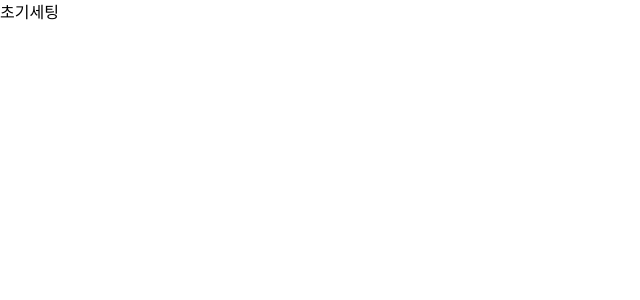
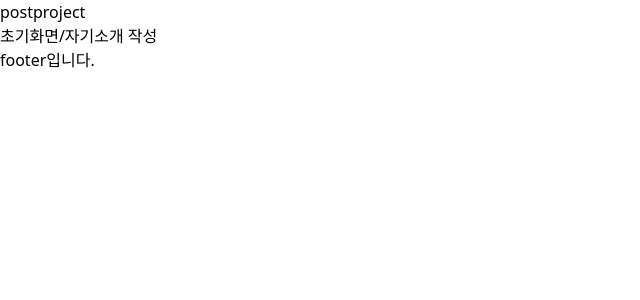
Before and after one commit to 96limshyun/next-my-blog, a Next.js app: page / in a window 1280 px wide. Shown: the top 300 px of the page, without its empty margins (0-640 px from the left). Built offline with nearby package versions, Linux system fonts and the light colour scheme.

Commit message:
[Feat]: Header, Footer 칸 생성

```diff
--- a/src/app/layout.tsx
+++ b/src/app/layout.tsx
@@ -1,5 +1,7 @@
 import type { Metadata } from "next";
 import "./globals.css";
+import Header from "@/components/Header/Header";
+import Footer from "@/components/Footer/Footer";
 
 export const metadata: Metadata = {
   title: "Create Next App",
@@ -13,7 +15,11 @@ export default function RootLayout({
 }>) {
   return (
     <html lang="ko">
-      <body>{children}</body>
+      <body >
+        <Header />
+        <main >{children}</main>
+        <Footer/>
+      </body>
     </html>
   );
 }
--- a/src/app/page.tsx
+++ b/src/app/page.tsx
@@ -2,6 +2,6 @@ import Image from "next/image";
 
 export default function Home() {
   return (
-    <div>초기세팅</div>
+    <div>초기화면/자기소개 작성</div>
   );
 }
--- /dev/null
+++ b/src/app/post/page.tsx
@@ -0,0 +1,5 @@
+export const PostPage = () => {
+    return(
+        <div>포스트 페이지</div>
+    )
+}
--- /dev/null
+++ b/src/app/project/page.tsx
@@ -0,0 +1,5 @@
+export const ProjectPage = () => {
+    return(
+        <div>프로젝트 페이지</div>
+    )
+}
--- /dev/null
+++ b/src/components/Footer/Footer.tsx
@@ -0,0 +1,6 @@
+const Footer = () => {
+    return <footer>footer입니다.</footer>
+
+}
+
+export default Footer
--- /dev/null
+++ b/src/components/Header/Header.tsx
@@ -0,0 +1,24 @@
+import Link from "next/link";
+
+const pages = [
+    {
+        name: 'post',
+        href: '/post'
+    },
+    {
+        name: 'project',
+        href: '/project'
+    },
+]
+
+const Header = () => {
+    return <div>
+        {pages.map(page => (
+            <Link href={page.href} key={page.href}>
+                <span>{page.name}</span>
+            </Link>
+        ))}
+    </div>
+}
+
+export default Header
```
